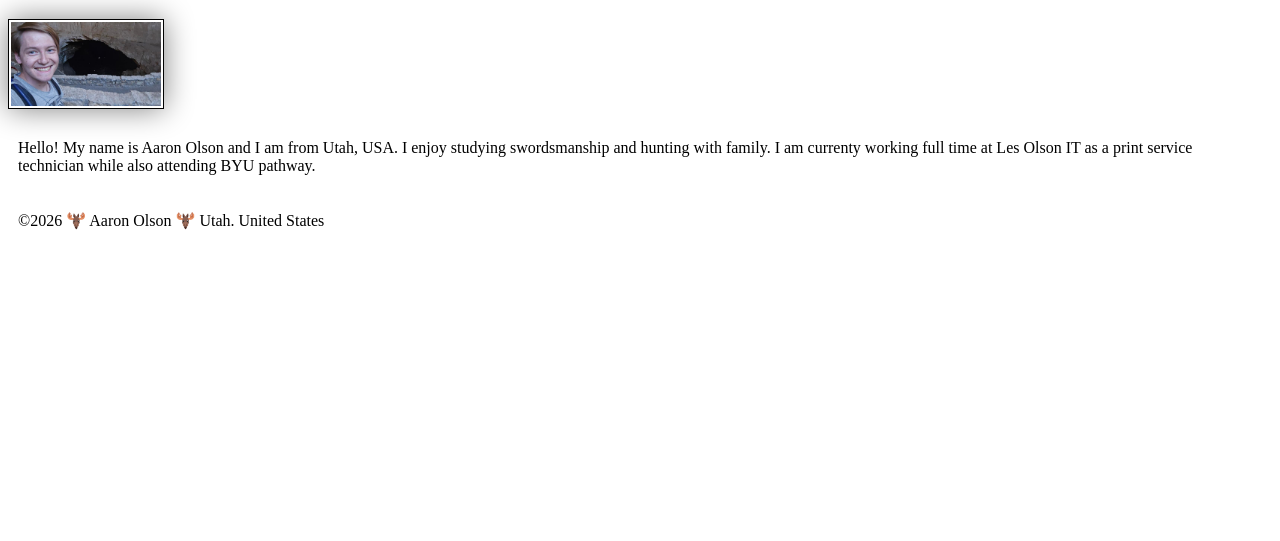
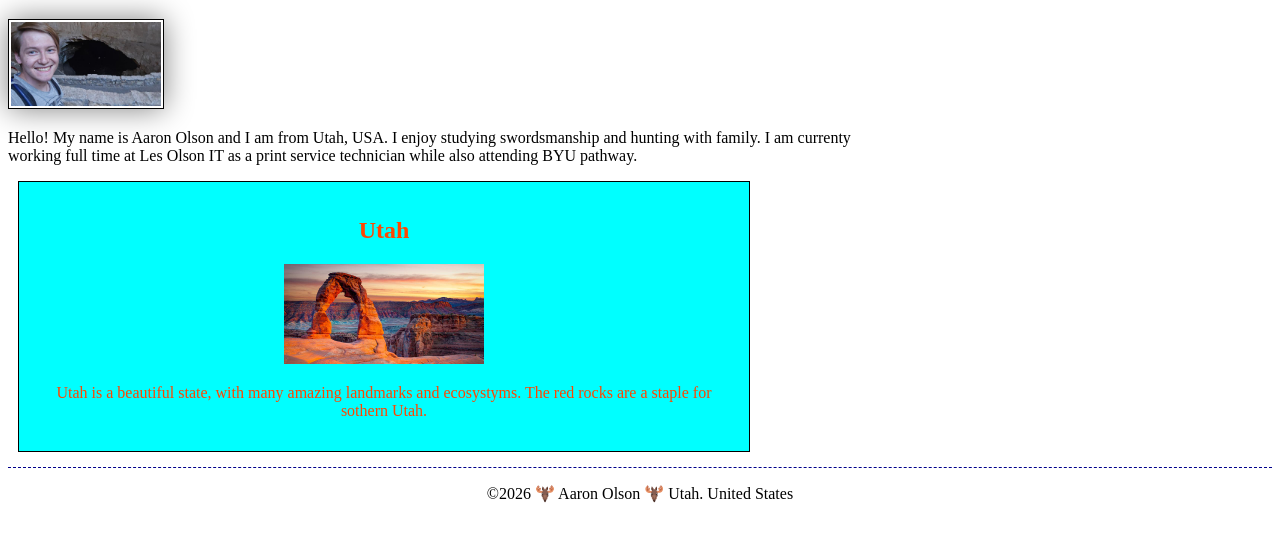
Before and after one commit to olsonator-501/wdd130, a plain HTML site: page index.html in a window 1280 px wide. Shown: the part 205-746 px from the top of the page. Drawn offline with Linux system fonts and the light colour scheme.

Commit message:
w2 assignment

```diff
--- a/index.html
+++ b/index.html
@@ -4,6 +4,8 @@
 <head>
     <meta charset="UTF-8">
     <meta name="viewport" content="width=device-width, initial-scale=1.0">
+    <meta name="author" content="Aaron Olson">
+    <meta name="description" content="Aaron Olson, WDD-130, Homepage">
     <title>Aaron Olson | WDD 130</title>
     <link rel="stylesheet" href="styles/styles.css">
 </head>
@@ -22,6 +24,11 @@
             hunting with family. I am currenty working full time at Les Olson IT as a print service
             technician while also attending BYU pathway.</p>
     </main>
+    <aside>
+        <h2>Utah</h2>
+        <img src="images/pic-of-utah.jpg" alt="Utah">
+        <p>Utah is a beautiful state, with many amazing landmarks and ecosystyms. The red rocks are a staple for sothern Utah.</p>
+    </aside>
     <footer>
         <p>&copy;2026 🫎 Aaron Olson 🫎 Utah. United States</p>
     </footer>
--- a/styles/styles.css
+++ b/styles/styles.css
@@ -10,7 +10,11 @@ nav a {
 h1 {
     color: darkblue;
 }
-img {
+main {
+    max-width: 900px;
+}
+
+main img {
     width: 150px;
     height: auto;
     border: 1px solid black;
@@ -18,5 +22,25 @@ img {
     box-shadow: 0 0 30px gray;
 }
 p {
-    padding: 10px;
+    padding: 0px;
 }
+aside {
+    width: 700px;
+    height: auto;
+    margin: 10px;
+    border: 1px solid black;
+    padding: 15px;
+    background-color: cyan;
+    color: orangered;
+    text-align: center;
+}
+aside img {
+    width: 200px;
+    height: auto;
+}
+
+footer {
+    margin-top: 15px;
+    border-top: 1px dashed darkblue;
+    text-align: center;
+}
```
Also changed, not shown: images/pic-of-utah.jpg (added).
